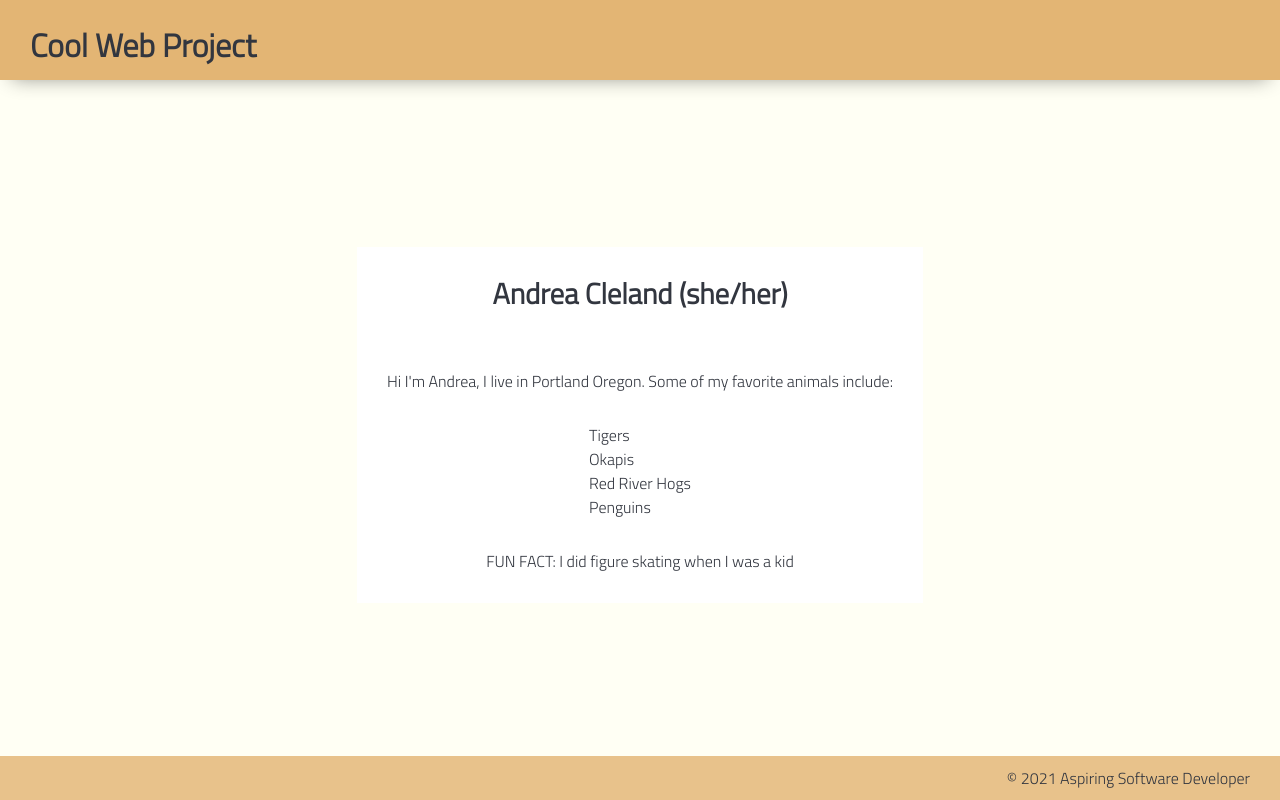
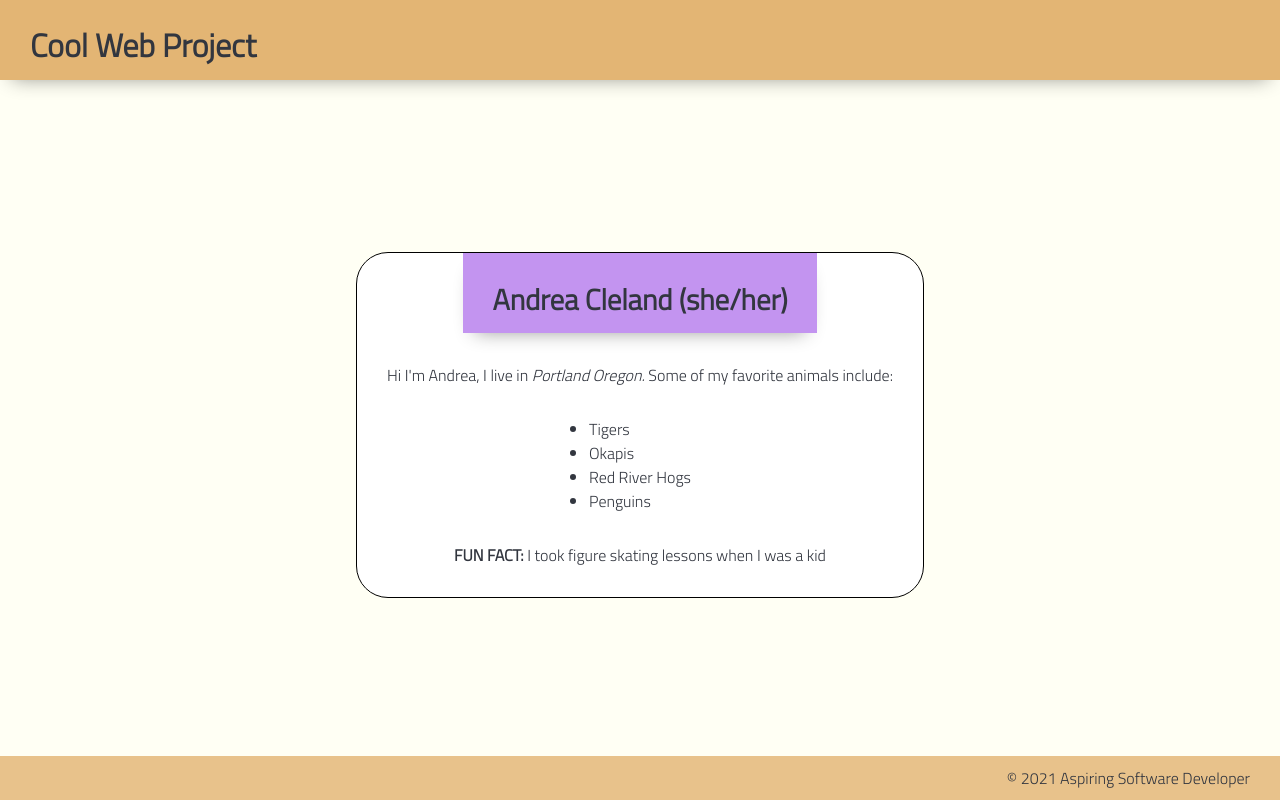
Before and after one commit to acleland/about-me, a plain HTML site: page index.html in a window 1280 px wide. Drawn offline with Linux system fonts and the light colour scheme.

Commit message:
Did some styling

```diff
--- a/index.html
+++ b/index.html
@@ -22,7 +22,9 @@
 
         <main>
             <section id="about-me">
-                <h2>Andrea Cleland (she/her)</h2>
+                <header>
+                    <h2>Andrea Cleland (she/her)</h2>
+                </header>
                 <p>Hi I'm Andrea, I live in <em>Portland Oregon.</em> Some of my favorite
                     animals include:
                 </p>
@@ -32,7 +34,7 @@
                     <li>Red River Hogs</li>
                     <li>Penguins</li>
                 </ul>
-                <p><strong>FUN FACT:</strong> I did figure skating when I was a kid
+                <p><strong>FUN FACT:</strong> I took figure skating lessons when I was a kid
                 </p>
             </section>
         </main>
--- a/styles/reset.css
+++ b/styles/reset.css
@@ -32,7 +32,3 @@ time, mark, audio, video {
 	font: inherit;
 	vertical-align: baseline;
 }
-
-ol, ul {
-	list-style: none;
-}
--- a/styles/style.css
+++ b/styles/style.css
@@ -65,6 +65,24 @@ h2 {
     font-weight: bold;
 }
 
+#about-me {
+    border: 1px solid black;
+    border-radius: 2em;
+}
+
+section header {
+    display: block;
+    background-color: rgb(195, 148, 240);
+}
+
+section em {
+    font-style: italic;
+}
+
+section strong {
+    font-weight: 800;
+}
+
 .gutter-right {
     margin-right: 20px;
 }
```
